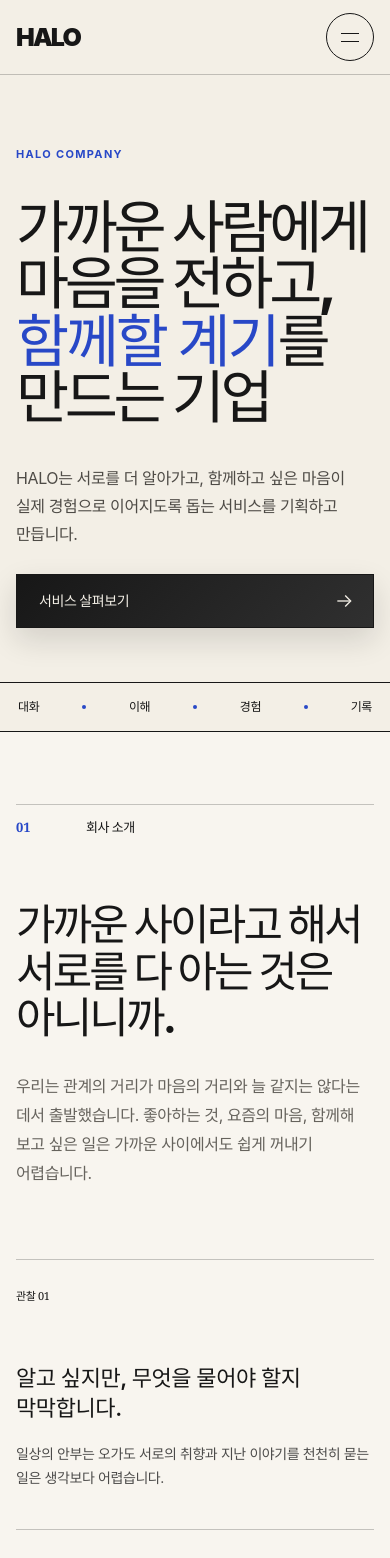
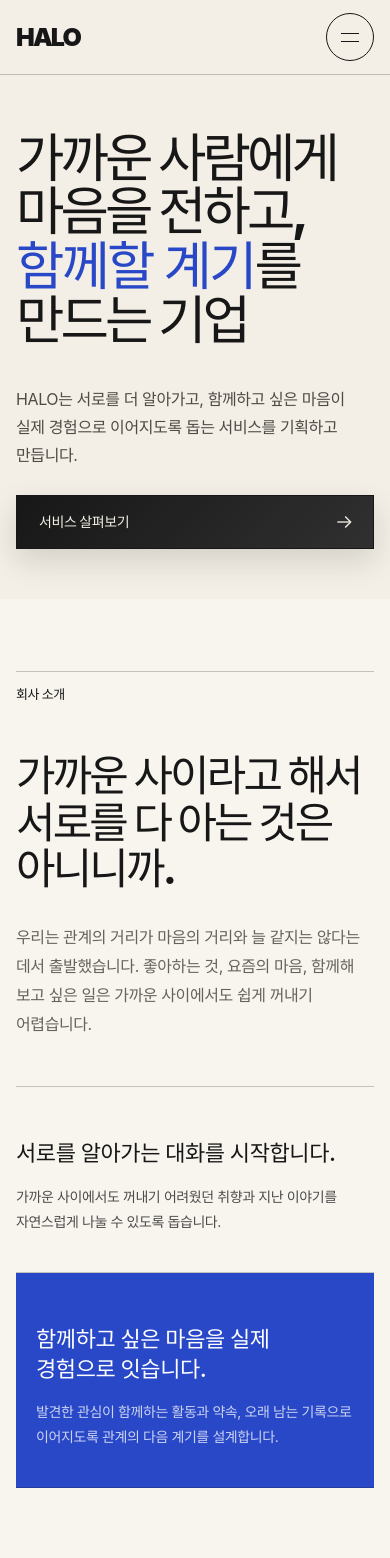
Before and after one commit to HALO-UMC/HALO-Homepage, a React (Vite) app: page / in a window 390 px wide. Shown: the top 1558 px of the page. Built offline with nearby package versions, Linux system fonts and the light colour scheme; a web font is replaced by a local one.

Commit message:
[Design] : 회사 홈페이지 구성 간소화

```diff
--- a/src/webeditorial/CompanyPage.jsx
+++ b/src/webeditorial/CompanyPage.jsx
@@ -12,7 +12,6 @@ import usePageMeta from "./usePageMeta.js";
 const navigation = [
   { label: "회사 소개", href: "#company" },
   { label: "서비스", href: "#services" },
-  { label: "우리의 여정", href: "#journey" },
   { label: "제휴·협업", href: "#partnership" },
 ];
 
@@ -71,49 +70,18 @@ function CompanyHeader() {
         aria-hidden={!isOpen}
       >
         <nav aria-label="기업 홈페이지 모바일 메뉴">
-          {navigation.map((item, index) => (
+          {navigation.map((item) => (
             <a key={item.href} href={item.href} onClick={() => setIsOpen(false)}>
-              <span>{String(index + 1).padStart(2, "0")}</span>
               {item.label}
             </a>
           ))}
           <Link to="/kiri" onClick={() => setIsOpen(false)}>
-            <span>05</span>
             KIRI 사전예약
           </Link>
         </nav>
       </div>
     </header>
   );
-}
-
-function RelationFigure() {
-  // return (
-  //   <figure className="relation-figure" aria-label="관계의 계기를 표현한 편집형 그래픽">
-  //     <div className="relation-figure__topline">
-  //       <span>관계 노트 · 제1호</span>
-  //       <span>HALO</span>
-  //     </div>
-  //     <p className="relation-figure__word">사이</p>
-  //     <div className="relation-figure__orbit" aria-hidden="true">
-  //       <span />
-  //       <span />
-  //     </div>
-  //     <div className="relation-figure__index">
-  //       <div>
-  //         <span>01</span>
-  //         <p>대화에서 시작되는 이해</p>
-  //       </div>
-  //       <div>
-  //         <span>02</span>
-  //         <p>관심에서 이어지는 경험</p>
-  //       </div>
-  //     </div>
-  //     <figcaption>
-  //       서로를 알아보는 작은 질문과 함께할 수 있는 경험 사이에 HALO가 있습니다.
-  //     </figcaption>
-  //   </figure>
-  // );
 }
 
 export default function CompanyPage() {
@@ -132,7 +100,6 @@ export default function CompanyPage() {
         <section className="company-hero" aria-labelledby="company-hero-title">
           <div className="editorial-container company-hero__grid">
             <div className="company-hero__copy">
-              <p className="company-hero__issue">HALO COMPANY</p>
               <h1 id="company-hero-title">
                 가까운 사람에게 마음을 전하고,
                 <br />
@@ -151,23 +118,12 @@ export default function CompanyPage() {
                 </a>
               </div>
             </div>
-
-            <RelationFigure />
-          </div>
-          <div className="company-hero__marquee" aria-hidden="true">
-            <span>대화</span>
-            <i />
-            <span>이해</span>
-            <i />
-            <span>경험</span>
-            <i />
-            <span>기록</span>
           </div>
         </section>
 
         <section id="company" className="company-about editorial-section">
           <div className="editorial-container">
-            <SectionLabel number="01">회사 소개</SectionLabel>
+            <SectionLabel>회사 소개</SectionLabel>
             <div className="company-about__lead">
               <h2>
                 가까운 사이라고 해서
@@ -183,27 +139,17 @@ export default function CompanyPage() {
 
             <div className="company-about__notes">
               <article>
-                <span>관찰 01</span>
-                <h3>알고 싶지만, 무엇을 물어야 할지 막막합니다.</h3>
+                <h3>서로를 알아가는 대화를 시작합니다.</h3>
                 <p>
-                  일상의 안부는 오가도 서로의 취향과 지난 이야기를 천천히 묻는 일은
-                  생각보다 어렵습니다.
+                  가까운 사이에서도 꺼내기 어려웠던 취향과 지난 이야기를 자연스럽게
+                  나눌 수 있도록 돕습니다.
                 </p>
               </article>
               <article>
-                <span>관찰 02</span>
-                <h3>함께하고 싶지만, 마음만으로는 약속이 되지 않습니다.</h3>
+                <h3>함께하고 싶은 마음을 실제 경험으로 잇습니다.</h3>
                 <p>
-                  “다음에 같이 가자”는 말이 장소와 날짜를 만나 실제 시간이 되기까지는
-                  작은 계기가 필요합니다.
-                </p>
-              </article>
-              <article>
-                <span>HALO의 역할</span>
-                <h3>대화와 경험 사이에 자연스러운 시작점을 놓습니다.</h3>
-                <p>
-                  질문으로 서로를 알아가고, 발견한 관심이 함께하는 행동과 오래 남는
-                  기록으로 이어지도록 설계합니다.
+                  발견한 관심이 함께하는 활동과 약속, 오래 남는 기록으로 이어지도록
+                  관계의 다음 계기를 설계합니다.
                 </p>
               </article>
             </div>
@@ -212,23 +158,15 @@ export default function CompanyPage() {
 
         <section id="services" className="company-services editorial-section">
           <div className="editorial-container">
-            <SectionLabel number="02">서비스</SectionLabel>
+            <SectionLabel>서비스</SectionLabel>
             <div className="company-services__heading">
               <h2>관계를 위한 두 가지 시작</h2>
-              <p>
-                한 사람의 이야기를 오래 바라보는 일에서, 가족이 함께할 다음 시간을
-                발견하는 일까지.
-              </p>
             </div>
 
             <article className="service-feature service-feature--halo">
               <div className="service-feature__copy">
-                <div className="service-feature__meta">
-                  <span>서비스 01</span>
-                  <span>출시 서비스</span>
-                </div>
-                <p className="service-feature__brand">HALO APP</p>
-                <h3>매일 한 장, 부모님과 이어가는 따뜻한 안녕</h3>
+                <p className="service-feature__status">출시 서비스</p>
+                <h3>HALO — 매일 한 장, 부모님과 이어가는 따뜻한 안녕</h3>
                 <p>
                   사진과 질문을 통해 부모님의 삶과 취향을 알아가고, 매일의 대화를 한
                   권의 가족 스토리북으로 기록하는 서비스입니다.
@@ -244,7 +182,6 @@ export default function CompanyPage() {
                   alt="HALO 앱의 가족 스토리북 화면"
                   loading="lazy"
                 />
-                <figcaption>부모님의 이야기를 발견하고 기록하는 가족 스토리북</figcaption>
               </figure>
             </article>
 
@@ -272,11 +209,8 @@ export default function CompanyPage() {
                 />
               </div>
               <div className="service-feature__copy">
-                <div className="service-feature__meta">
-                  <span>서비스 02</span>
-                  <span>출시 준비 중</span>
-                </div>
-                <h3>우리 가족만의 취향, 우리 가족만의 시간</h3>
+                <p className="service-feature__status">출시 준비 중</p>
+                <h3>KIRI — 우리 가족만의 취향, 우리 가족만의 시간</h3>
                 <p>
                   질문으로 서로를 알아가고, 가족의 취향과 상황에 맞는 활동을 발견해
                   약속과 기록으로 이어가는 서비스입니다.
@@ -290,48 +224,11 @@ export default function CompanyPage() {
           </div>
         </section>
 
-        <section id="journey" className="company-journey editorial-section">
-          <div className="editorial-container">
-            <SectionLabel number="03">우리의 여정</SectionLabel>
-            <div className="company-journey__grid">
-              <h2>
-                기록에서 경험으로,
-                <br />
-                관계의 문제를 더 넓게 봅니다.
-              </h2>
-              <div className="journey-list">
-                <article>
-                  <span>01</span>
-                  <div>
-                    <h3>가족 스토리북 서비스 HALO 개발·출시</h3>
-                    <p>질문과 사진으로 부모님의 이야기를 알아가고 기록하는 경험을 만들었습니다.</p>
-                  </div>
-                </article>
-                <article>
-                  <span>02</span>
-                  <div>
-                    <h3>기록과 대화에서 공동 활동으로 확장</h3>
-                    <p>서로를 아는 일을 넘어, 함께할 시간을 실제로 만드는 문제를 바라봤습니다.</p>
-                  </div>
-                </article>
-                <article>
-                  <span>03</span>
-                  <div>
-                    <h3>KIRI 개발 및 출시 준비</h3>
-                    <p>가족의 취향을 발견하고 활동·약속·기록으로 연결하는 서비스를 준비하고 있습니다.</p>
-                  </div>
-                </article>
-              </div>
-            </div>
-          </div>
-        </section>
-
         <section id="partnership" className="company-partnership editorial-section">
           <div className="editorial-container">
-            <SectionLabel number="04">제휴·협업</SectionLabel>
+            <SectionLabel light>제휴·협업</SectionLabel>
             <div className="company-partnership__content">
               <div>
-                <p className="company-partnership__eyebrow">함께 만들 다음 장면</p>
                 <h2>
                   가족에게 새로운 경험을 건넬
                   <br />
--- a/src/webeditorial/editorial.css
+++ b/src/webeditorial/editorial.css
@@ -84,6 +84,10 @@
   margin: 0;
 }
 
+.section-label--plain {
+  grid-template-columns: 1fr;
+}
+
 .section-label--light {
   border-color: rgba(255, 255, 255, 0.22);
   color: #f7f7f6;
@@ -155,7 +159,7 @@
 .company-header__inner {
   display: grid;
   grid-template-columns: 1fr auto 1fr;
-  min-height: 86px;
+  min-height: 76px;
   align-items: center;
 }
 
@@ -252,9 +256,7 @@
 }
 
 .company-mobile-menu a {
-  display: grid;
-  grid-template-columns: 46px 1fr;
-  align-items: baseline;
+  display: block;
   border-bottom: 1px solid rgba(255, 255, 255, 0.18);
   padding: 19px 0;
   font-size: clamp(29px, 8vw, 42px);
@@ -273,35 +275,24 @@
 
 /* Company hero */
 .company-hero {
-  padding-top: 86px;
-  background:
-    linear-gradient(90deg, transparent calc(50% - 1px), rgba(23, 23, 23, 0.07) 50%, transparent calc(50% + 1px)),
-    var(--paper);
+  padding-top: 76px;
+  background: var(--paper);
 }
 
 .company-hero__grid {
-  display: grid;
-  min-height: calc(100svh - 136px);
-  grid-template-columns: minmax(0, 7fr) minmax(360px, 5fr);
-  gap: clamp(38px, 7vw, 110px);
-  align-items: center;
-  padding-block: clamp(82px, 10vw, 138px) 70px;
-}
-
-.company-hero__issue {
-  margin: 0 0 clamp(38px, 6vw, 80px);
-  color: var(--blue);
-  font-size: 11px;
-  font-weight: 750;
-  letter-spacing: 0.12em;
+  padding-block: clamp(88px, 9vw, 132px) clamp(72px, 7vw, 104px);
+}
+
+.company-hero__copy {
+  max-width: 1040px;
 }
 
 .company-hero h1 {
-  max-width: 900px;
+  max-width: 980px;
   margin: 0;
-  font-size: clamp(52px, 7.3vw, 112px);
+  font-size: clamp(50px, 6.2vw, 88px);
   font-weight: 720;
-  line-height: 0.98;
+  line-height: 1.01;
   letter-spacing: -0.075em;
 }
 
@@ -314,12 +305,12 @@
 
 .company-hero__intro {
   display: grid;
-  max-width: 690px;
+  max-width: 760px;
   grid-template-columns: 1fr auto;
-  gap: 34px;
+  gap: 30px;
   align-items: end;
-  margin-top: clamp(42px, 6vw, 78px);
-  padding-left: clamp(0px, 8vw, 140px);
+  margin-top: clamp(36px, 4.5vw, 56px);
+  padding-left: clamp(0px, 7vw, 88px);
 }
 
 .company-hero__intro p {
@@ -330,126 +321,6 @@
   word-break: keep-all;
 }
 
-.relation-figure {
-  position: relative;
-  min-height: 600px;
-  margin: 0;
-  overflow: hidden;
-  border: 1px solid var(--ink);
-  background: var(--coral);
-}
-
-.relation-figure__topline {
-  display: flex;
-  align-items: center;
-  justify-content: space-between;
-  border-bottom: 1px solid rgba(23, 23, 23, 0.45);
-  padding: 14px 16px;
-  font-size: 10px;
-  font-weight: 700;
-}
-
-.relation-figure__word {
-  position: relative;
-  z-index: 2;
-  margin: 56px 0 0 -7px;
-  color: var(--paper);
-  font-size: clamp(142px, 16vw, 250px);
-  font-weight: 900;
-  line-height: 0.8;
-  letter-spacing: -0.13em;
-}
-
-.relation-figure__orbit {
-  position: absolute;
-  top: 108px;
-  right: -104px;
-  width: 360px;
-  height: 360px;
-  border: 1px solid rgba(23, 23, 23, 0.55);
-  border-radius: 50%;
-}
-
-.relation-figure__orbit::after {
-  position: absolute;
-  inset: 50%;
-  width: 1px;
-  height: 290px;
-  background: rgba(23, 23, 23, 0.55);
-  content: "";
-  transform: rotate(34deg) translateY(-50%);
-  transform-origin: top;
-}
-
-.relation-figure__orbit span {
-  position: absolute;
-  width: 22px;
-  height: 22px;
-  border: 1px solid var(--ink);
-  border-radius: 50%;
-  background: var(--paper);
-}
-
-.relation-figure__orbit span:first-child {
-  top: 20px;
-  left: 60px;
-}
-
-.relation-figure__orbit span:last-child {
-  right: 33px;
-  bottom: 68px;
-  background: var(--blue);
-}
-
-.relation-figure__index {
-  position: absolute;
-  z-index: 2;
-  right: 18px;
-  bottom: 92px;
-  left: 18px;
-  border-top: 1px solid rgba(23, 23, 23, 0.55);
-}
-
-.relation-figure__index > div {
-  display: grid;
-  grid-template-columns: 52px 1fr;
-  border-bottom: 1px solid rgba(23, 23, 23, 0.55);
-  padding: 12px 0;
-  font-size: 13px;
-}
-
-.relation-figure__index p {
-  margin: 0;
-}
-
-.relation-figure figcaption {
-  position: absolute;
-  right: 18px;
-  bottom: 17px;
-  left: 18px;
-  max-width: 360px;
-  font-size: 11px;
-  line-height: 1.55;
-}
-
-.company-hero__marquee {
-  display: flex;
-  height: 50px;
-  align-items: center;
-  justify-content: space-around;
-  border-top: 1px solid var(--ink);
-  border-bottom: 1px solid var(--ink);
-  font-size: 12px;
-  font-weight: 650;
-}
-
-.company-hero__marquee i {
-  width: 4px;
-  height: 4px;
-  border-radius: 50%;
-  background: var(--blue);
-}
-
 /* About */
 .company-about {
   background: #f8f5ef;
@@ -460,15 +331,14 @@
   grid-template-columns: minmax(0, 8fr) minmax(280px, 4fr);
   gap: 8vw;
   align-items: end;
-  margin-top: clamp(64px, 8vw, 110px);
+  margin-top: clamp(48px, 6vw, 72px);
 }
 
 .company-about__lead h2,
 .company-services__heading h2,
-.company-journey h2,
 .company-partnership h2 {
   margin: 0;
-  font-size: clamp(42px, 5.7vw, 82px);
+  font-size: clamp(38px, 4.8vw, 68px);
   font-weight: 650;
   line-height: 1.08;
   letter-spacing: -0.065em;
@@ -486,15 +356,14 @@
 
 .company-about__notes {
   display: grid;
-  grid-template-columns: 1fr 1fr 1.2fr;
-  margin-top: clamp(72px, 8vw, 122px);
+  grid-template-columns: 1fr 1fr;
+  margin-top: clamp(48px, 6vw, 72px);
   border-top: 1px solid var(--line);
 }
 
 .company-about__notes article {
-  min-height: 360px;
   border-right: 1px solid var(--line);
-  padding: 24px clamp(22px, 3vw, 42px) 30px 0;
+  padding: 24px clamp(24px, 3vw, 40px) 30px 0;
 }
 
 .company-about__notes article + article {
@@ -508,14 +377,10 @@
   padding-right: clamp(22px, 3vw, 42px);
 }
 
-.company-about__notes span {
-  font-family: Georgia, serif;
-  font-size: 11px;
-}
-
 .company-about__notes h3 {
-  margin: 110px 0 18px;
-  font-size: clamp(22px, 2.3vw, 32px);
+  max-width: 520px;
+  margin: 42px 0 16px;
+  font-size: clamp(22px, 2.2vw, 30px);
   font-weight: 600;
   line-height: 1.35;
   word-break: keep-all;
@@ -536,27 +401,23 @@
 }
 
 .company-services__heading {
-  display: grid;
-  grid-template-columns: minmax(0, 8fr) minmax(280px, 4fr);
-  gap: 8vw;
-  align-items: end;
-  margin: clamp(64px, 8vw, 110px) 0 clamp(68px, 8vw, 120px);
+  margin: clamp(48px, 6vw, 72px) 0 clamp(24px, 3vw, 38px);
 }
 
 .service-feature {
   display: grid;
   border-top: 1px solid var(--ink);
-  padding-block: clamp(52px, 6vw, 86px);
+  padding-block: clamp(42px, 5vw, 64px);
 }
 
 .service-feature--halo {
   grid-template-columns: minmax(300px, 5fr) minmax(0, 7fr);
-  gap: 8vw;
+  gap: clamp(48px, 6vw, 76px);
 }
 
 .service-feature--kiri {
   grid-template-columns: minmax(0, 7fr) minmax(300px, 5fr);
-  gap: 8vw;
+  gap: clamp(48px, 6vw, 76px);
   border-bottom: 1px solid var(--ink);
 }
 
@@ -566,36 +427,26 @@
   align-items: flex-start;
 }
 
-.service-feature__meta {
-  display: flex;
-  width: 100%;
-  justify-content: space-between;
-  margin-bottom: 52px;
+.service-feature__status {
+  margin: 0 0 28px;
+  color: var(--muted);
   font-size: 10px;
   font-weight: 700;
-}
-
-.service-feature__brand {
-  margin: 0 0 17px;
-  color: #f07831;
-  font-size: 14px;
-  font-weight: 850;
-  letter-spacing: 0.06em;
 }
 
 .service-feature__copy h3 {
   max-width: 530px;
   margin: 0;
-  font-size: clamp(34px, 4.2vw, 62px);
+  font-size: clamp(30px, 3.6vw, 50px);
   font-weight: 630;
   line-height: 1.08;
   letter-spacing: -0.06em;
   word-break: keep-all;
 }
 
-.service-feature__copy > p:not(.service-feature__brand) {
+.service-feature__copy > p:not(.service-feature__status) {
   max-width: 500px;
-  margin: 30px 0 44px;
+  margin: 22px 0 32px;
   color: var(--muted);
   font-size: 15px;
   line-height: 1.8;
@@ -614,7 +465,7 @@
 
 .service-feature__visual--halo {
   position: relative;
-  min-height: 650px;
+  min-height: 460px;
   margin: 0;
   overflow: hidden;
   /* background: #f07932; */
@@ -622,27 +473,16 @@
 
 .service-feature__visual--halo > img {
   position: absolute;
-  top: 8%;
+  top: 50%;
   left: 50%;
-  width: min(76%, 570px);
+  width: min(78%, 440px);
   max-width: none;
-  transform: translateX(-50%);
-}
-
-.service-feature__visual--halo figcaption {
-  position: absolute;
-  right: 16px;
-  bottom: 14px;
-  left: 16px;
-  border-top: 1px solid rgba(255, 255, 255, 0.55);
-  padding-top: 11px;
-  color: #fff;
-  font-size: 11px;
+  transform: translate(-50%, -50%);
 }
 
 .service-feature__visual--kiri {
   position: relative;
-  min-height: 720px;
+  min-height: 500px;
   overflow: hidden;
   /* background: #1a1a1a; */
 }
@@ -650,17 +490,17 @@
 .service-feature__kiri-logo {
   position: absolute;
   z-index: 3;
-  top: 48px;
-  left: 46px;
-  width: min(42%, 276px);
+  top: 36px;
+  left: 34px;
+  width: min(36%, 200px);
   height: auto;
 }
 
 .service-feature__kiri-screen {
   position: absolute;
   right: 8%;
-  bottom: -14%;
-  width: min(46%, 360px);
+  bottom: -16%;
+  width: min(44%, 280px);
   max-width: none;
   border: 1px solid rgba(255, 255, 255, 0.18);
   border-radius: 40px 40px 40px 40px;
@@ -670,9 +510,9 @@
 .service-feature__kiri-mascot {
   position: absolute;
   right: 12%;
-  top: 90px;
-  width: 76px;
-  height: 76px;
+  top: 70px;
+  width: 60px;
+  height: 60px;
 }
 
 .service-feature--kiri .service-feature__copy {
@@ -692,69 +532,6 @@
   background: #9bea51;
 }
 
-/* Journey */
-.company-journey {
-  color: #f7f7f6;
-  background: #1b1b1b;
-}
-
-.company-journey .section-label {
-  border-color: rgba(255, 255, 255, 0.22);
-  color: #f7f7f6;
-}
-
-.company-journey .section-label span {
-  color: #f08466;
-}
-
-.company-journey__grid {
-  display: grid;
-  grid-template-columns: minmax(0, 5fr) minmax(420px, 7fr);
-  gap: 8vw;
-  margin-top: clamp(70px, 9vw, 130px);
-}
-
-.company-journey h2 {
-  position: sticky;
-  top: 40px;
-  align-self: start;
-  font-size: clamp(42px, 5vw, 74px);
-}
-
-.journey-list {
-  border-top: 1px solid rgba(255, 255, 255, 0.27);
-}
-
-.journey-list article {
-  display: grid;
-  grid-template-columns: 78px 1fr;
-  border-bottom: 1px solid rgba(255, 255, 255, 0.27);
-  padding: 31px 0 50px;
-}
-
-.journey-list > article > span {
-  color: #f08466;
-  font-family: Georgia, serif;
-  font-size: 13px;
-}
-
-.journey-list h3 {
-  margin: 0 0 16px;
-  font-size: clamp(23px, 2.5vw, 34px);
-  font-weight: 560;
-  line-height: 1.3;
-  word-break: keep-all;
-}
-
-.journey-list p {
-  max-width: 580px;
-  margin: 0;
-  color: rgba(255, 255, 255, 0.6);
-  font-size: 14px;
-  line-height: 1.75;
-  word-break: keep-all;
-}
-
 /* Partnership */
 .company-partnership {
   background: var(--blue);
@@ -774,14 +551,7 @@
   display: grid;
   grid-template-columns: minmax(0, 8fr) minmax(300px, 4fr);
   gap: 8vw;
-  margin-top: clamp(70px, 9vw, 128px);
-}
-
-.company-partnership__eyebrow {
-  margin: 0 0 22px;
-  color: #f3a18d;
-  font-size: 12px;
-  font-weight: 700;
+  margin-top: clamp(50px, 6vw, 76px);
 }
 
 .company-partnership__details {
@@ -1905,15 +1675,6 @@
     width: min(calc(100% - 64px), 1240px);
   }
 
-  .company-hero__grid {
-    grid-template-columns: minmax(0, 1.08fr) minmax(320px, 0.92fr);
-    gap: 40px;
-  }
-
-  .relation-figure {
-    min-height: 530px;
-  }
-
   .company-about__lead,
   .company-services__heading,
   .company-partnership__content,
@@ -1924,12 +1685,11 @@
   }
 
   .company-about__notes h3 {
-    margin-top: 70px;
+    margin-top: 36px;
   }
 
   .service-feature--halo,
   .service-feature--kiri,
-  .company-journey__grid,
   .kiri-preregister__grid {
     gap: 52px;
   }
@@ -1989,20 +1749,11 @@
   }
 
   .company-hero__grid {
-    display: flex;
-    min-height: auto;
-    flex-direction: column;
-    gap: 68px;
-    align-items: stretch;
-    padding-block: 72px 54px;
-  }
-
-  .company-hero__issue {
-    margin-bottom: 36px;
+    padding-block: 58px 50px;
   }
 
   .company-hero h1 {
-    font-size: clamp(49px, 14.8vw, 72px);
+    font-size: clamp(44px, 13.5vw, 60px);
   }
 
   .company-hero__intro {
@@ -2014,19 +1765,6 @@
 
   .company-hero__intro .editorial-button {
     width: 100%;
-  }
-
-  .relation-figure {
-    min-height: 500px;
-  }
-
-  .relation-figure__word {
-    font-size: min(48vw, 190px);
-  }
-
-  .company-hero__marquee {
-    justify-content: space-between;
-    padding-inline: 18px;
   }
 
   .company-about__lead,
@@ -2041,7 +1779,6 @@
 
   .company-about__lead h2,
   .company-services__heading h2,
-  .company-journey h2,
   .company-partnership h2,
   .kiri-problem__lead h2,
   .kiri-experience__heading h2,
@@ -2069,22 +1806,24 @@
     border-bottom-color: rgba(255, 255, 255, 0.18);
   }
 
-  .company-about__notes h3,
+  .company-about__notes h3 {
+    margin-top: 30px;
+  }
+
   .kiri-problem__moments p {
     margin-top: 58px;
   }
 
   .company-about__notes article:last-child {
-    margin-inline: -18px;
-    padding-inline: 18px;
+    margin-inline: 0;
+    padding-inline: 20px;
   }
 
   .service-feature--halo,
   .service-feature--kiri,
-  .company-journey__grid,
   .kiri-preregister__grid {
     grid-template-columns: 1fr;
-    gap: 55px;
+    gap: 32px;
   }
 
   .service-feature--halo .service-feature__visual {
@@ -2093,7 +1832,7 @@
 
   .service-feature__visual--halo,
   .service-feature__visual--kiri {
-    min-height: 510px;
+    min-height: 380px;
   }
 
   .service-feature__kiri-logo {
@@ -2108,14 +1847,6 @@
 
   .service-feature__kiri-mascot {
     top: 55px;
-  }
-
-  .company-journey h2 {
-    position: static;
-  }
-
-  .journey-list article {
-    grid-template-columns: 50px 1fr;
   }
 
   .company-partnership__details {
@@ -2244,13 +1975,9 @@
     display: none;
   }
 
-  .relation-figure {
-    min-height: 450px;
-  }
-
   .service-feature__visual--halo,
   .service-feature__visual--kiri {
-    min-height: 440px;
+    min-height: 340px;
   }
 
   .service-feature__kiri-screen {
--- a/src/webeditorial/shared.jsx
+++ b/src/webeditorial/shared.jsx
@@ -36,9 +36,17 @@ export function CompanyWordmark({ light = false }) {
 }
 
 export function SectionLabel({ number, children, light = false }) {
+  const className = [
+    "section-label",
+    light ? "section-label--light" : "",
+    number ? "" : "section-label--plain",
+  ]
+    .filter(Boolean)
+    .join(" ");
+
   return (
-    <div className={`section-label${light ? " section-label--light" : ""}`}>
-      <span>{number}</span>
+    <div className={className}>
+      {number && <span>{number}</span>}
       <p>{children}</p>
     </div>
   );
```
